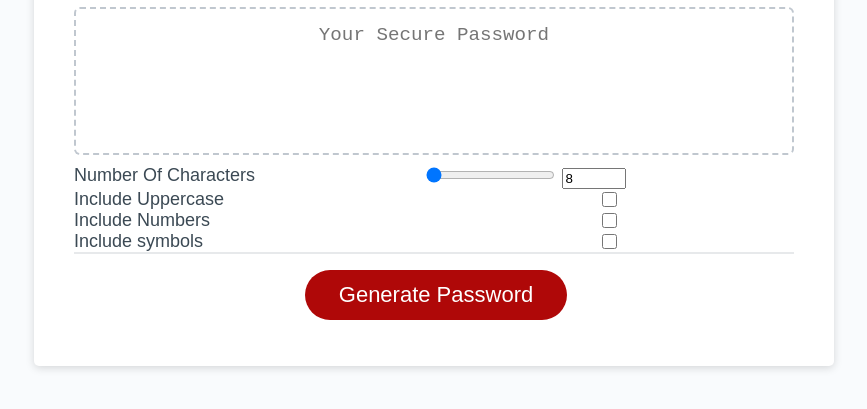
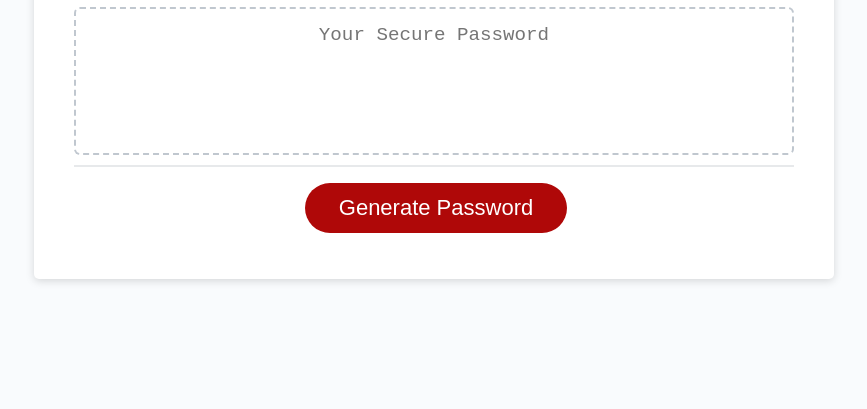
Before and after one commit to AJPena-52/RandomPasswordGenerator, a plain HTML site: page index.html in a window 1280 px wide. Shown: the part 241-650 px from the top of the page, without its empty margins (206-1073 px from the left). Drawn offline with Linux system fonts and the light colour scheme.

Commit message:
deleted criteria in html and css. need to add criteria in prompt window not in the html and css

```diff
--- a/index.html
+++ b/index.html
@@ -24,23 +24,7 @@
             aria-label="Generated Password"
           ></textarea>
         </div>
-        <form class="form">
-          <label for="">Number Of Characters</label>
-          <div>
-          <input type="range" min="8" max="128" value="8" id="characterAmountRange">
-          <input type="number" min="8" max="128" value="8" id="characterAmountNumber">
-        </div>
 
-        <label for="includeUppercase">Include Uppercase</label>
-          <input type="checkbox" id="includeUppercase">
-
-          <label for="includeNumbers">Include Numbers</label>
-          <input type="checkbox" id="includeNumbers">
-
-          <label for="icludeSymbols">Include symbols</label>
-          <input type="checkbox" id="includeSymbols">
-
-      </form>
         <div class="card-footer">
           <button id="generate" class="btn">Generate Password</button>
         </div>
--- a/style.css
+++ b/style.css
@@ -54,10 +54,7 @@ header {
   min-height: 100px;
 }
 
-.form {
-  display: grid;
-  grid-template-columns:auto auto ;
-}
+
 
 
 .card-footer {
```
Also changed, not shown: 1 other file.
